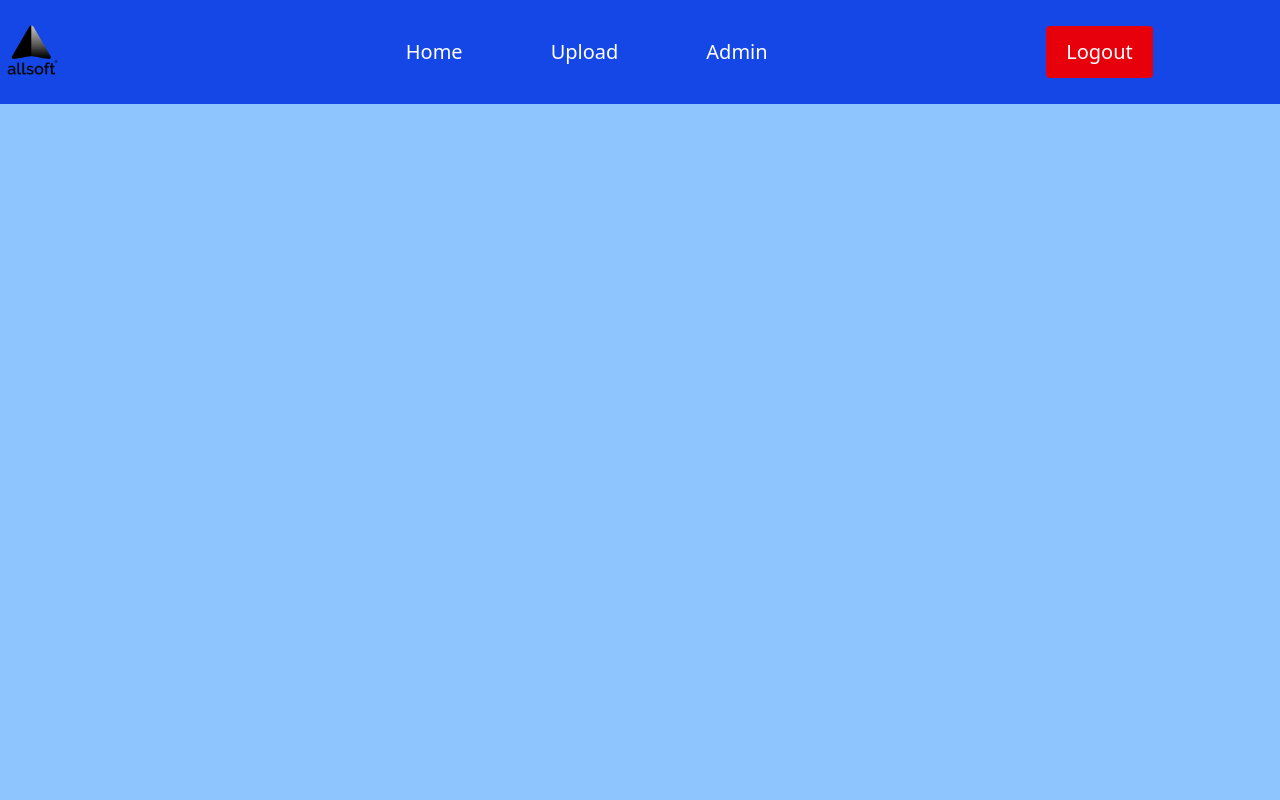
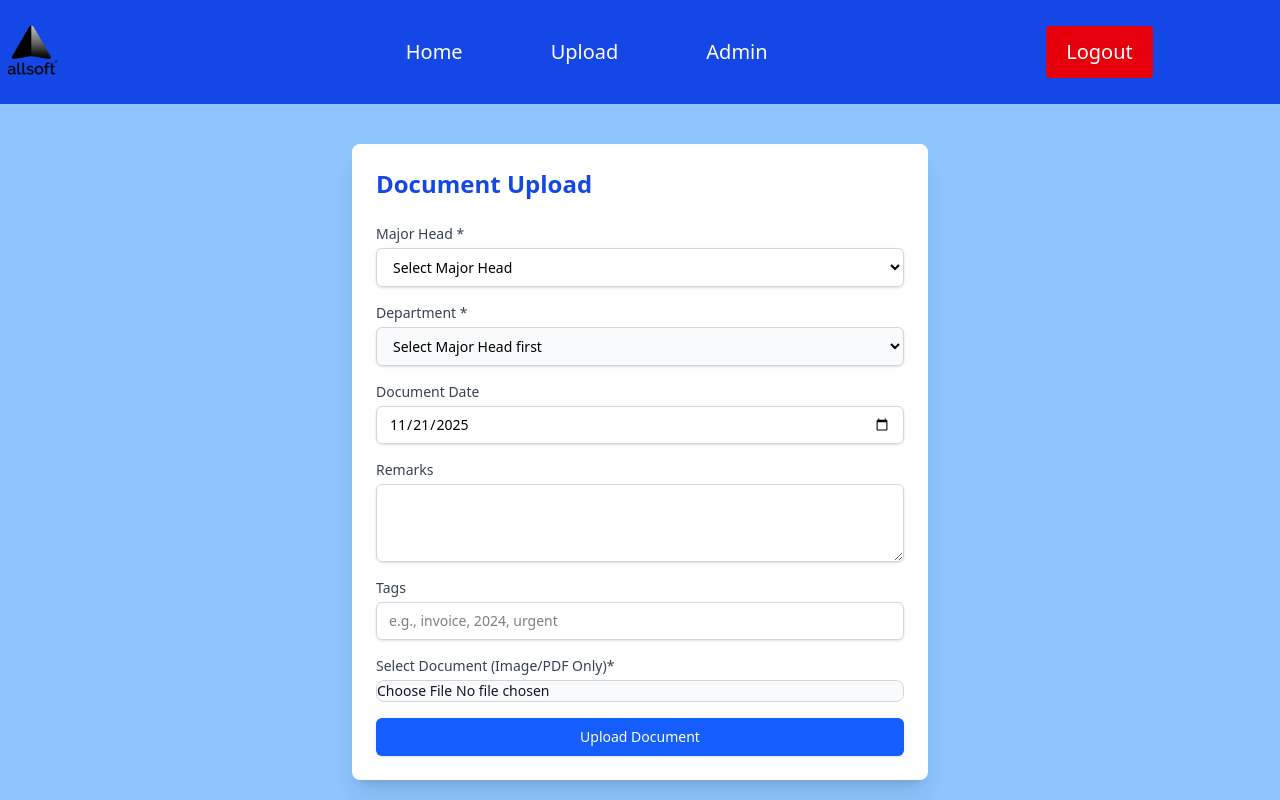
Before and after one commit to ayushtiwari77/ALLSOFT_Frontend_Assessment, a React (Vite) app: page /upload in a window 1280 px wide. Built offline with nearby package versions, Linux system fonts and the light colour scheme.

Commit message:
upload component and functionality created

```diff
--- a/src/components/DocumentDisplay.jsx
+++ b/src/components/DocumentDisplay.jsx
@@ -129,7 +129,7 @@ const DocumentDisplay = () => {
     return (
       <div
         key={document.document_id}
-        className="flex justify-between items-center p-4 border-b hover:bg-gray-50"
+        className="flex justify-between items-center p-4 border-b hover:bg-rose-300 bg-white "
       >
         <div className="flex-1 min-w-0">
           <p className="font-semibold text-blue-700 truncate">
--- a/src/pages/UploadPage.jsx
+++ b/src/pages/UploadPage.jsx
@@ -1,10 +1,302 @@
 import { useUserStore } from "../store/useUserStore";
 import Navbar from "../components/Navbar";
+import React, { useState } from "react";
+import axios from "../utils/axios";
+import toast from "react-hot-toast";
+
+const majorHeads = [
+  { value: "Professional", label: "Professional" },
+  { value: "Personal", label: "Personal" },
+];
+
+const minorHeadsData = {
+  Professional: [
+    { value: "Accounts", label: "Accounts" },
+    { value: "HR", label: "HR" },
+    { value: "IT", label: "IT" },
+    { value: "Finance", label: "Finance" },
+  ],
+  Personal: [
+    { value: "John", label: "John" },
+    { value: "Tom", label: "Tom" },
+    { value: "Emily", label: "Emily" },
+  ],
+};
 
 const UploadPage = () => {
+  const { user_id, token } = useUserStore();
+  const [formData, setFormData] = useState({
+    major_head: "",
+    minor_head: "",
+    document_date: new Date().toISOString().split("T")[0],
+    document_remarks: "",
+    tags: "",
+    file: null,
+  });
+  const [isLoading, setIsLoading] = useState(false);
+  const [message, setMessage] = useState("");
+
+  //HandleInputChange
+
+  const handleInputChange = (e) => {
+    const { name, value } = e.target;
+    setFormData((prev) => ({
+      ...prev,
+      [name]: value,
+    }));
+
+    //reset minor_head when major_head changes
+    if (name === "major_head") {
+      setFormData((prev) => ({
+        ...prev,
+        minor_head: "",
+      }));
+    }
+  };
+
+  const handleFileChange = (e) => {
+    const file = e.target.files[0];
+    setMessage("");
+
+    if (file) {
+      const allowedTypes = ["image/jpeg", "image/png", "application/pdf"];
+
+      if (!allowedTypes.includes(file.type)) {
+        setMessage("Error: Only JPEG, PNG, or PDF files are allowed.");
+        setFormData((prev) => ({ ...prev, file: null }));
+        toast.error(message);
+        return;
+      }
+
+      setFormData((prev) => ({ ...prev, file: file }));
+    }
+  };
+
+  const handleSubmit = async (e) => {
+    e.preventDefault();
+
+    if (!formData.file || !formData.major_head || !formData.minor_head) {
+      setMessage("Please fill all required fields and select a file.");
+      return;
+    }
+
+    setIsLoading(true);
+    setMessage("");
+
+    try {
+      //preparing the data object
+      const dataPayload = {
+        major_head: formData.major_head,
+        minor_head: formData.minor_head,
+        document_date: formData.document_date,
+        document_remarks: formData.document_remarks,
+        user_id: user_id || "Ayush",
+
+        tags: formData.tags
+          .split(",")
+          .map((tag) => tag.trim())
+          .filter((tag) => tag) // Remove empty tags
+          .map((tag) => ({ tag_name: tag })),
+      };
+
+      //creating form data
+
+      const form = new FormData();
+      form.append("file", formData.file);
+
+      form.append("data", JSON.stringify(dataPayload));
+
+      const response = await axios.post("/saveDocumentEntry", form, {
+        headers: {
+          "Content-Type": "multipart/form-data",
+          token: token,
+        },
+      });
+
+      toast.success("Document uploaded Successfully");
+      setMessage("Document uploaded succesfully");
+      setFormData({
+        major_head: "",
+        minor_head: "",
+        document_date: new Date().toISOString().split("T")[0], // Default to today
+        document_remarks: "",
+        tags: "",
+        file: null,
+      });
+    } catch (error) {
+      console.error("Upload Error:", error);
+      setMessage(
+        `Upload failed: ${error.response?.data?.message || "Server error"}`
+      );
+      toast.error(message);
+    } finally {
+      setIsLoading(false);
+    }
+  };
+
+  //dynamic dropdown logic
+  const minorHeadOptions = formData.major_head
+    ? minorHeadsData[formData.major_head]
+    : [];
+
   return (
-    <main className="min-h-screen w-screen bg-blue-300">
+    <main className="min-h-screen w-screen bg-blue-300 ">
       <Navbar />
+
+      <div className="max-w-xl mx-auto mt-10 p-6 bg-white rounded-lg shadow-xl">
+        <h2 className="text-2xl font-bold mb-6 text-blue-700">
+          Document Upload
+        </h2>
+
+        {message && (
+          <div
+            className={`p-3 mb-4 rounded ${
+              message.includes("Error") || message.includes("failed")
+                ? "bg-red-100 text-red-700"
+                : "bg-green-100 text-green-700"
+            }`}
+          >
+            {message}
+          </div>
+        )}
+
+        <form onSubmit={handleSubmit} className="space-y-4">
+          {/*  Major Head Dropdown */}
+          <div>
+            <label
+              htmlFor="major_head"
+              className="block text-sm font-medium text-gray-700"
+            >
+              Major Head *
+            </label>
+            <select
+              id="major_head"
+              name="major_head"
+              value={formData.major_head}
+              onChange={handleInputChange}
+              required
+              className="mt-1 block  pr-10 py-2 text-base border-gray-300 focus:outline-none focus:ring-blue-500 focus:border-blue-500 sm:text-sm  disabled:bg-gray-50 disabled:cursor-not-allowed  w-full pl-3   border  rounded-md shadow-sm "
+            >
+              <option value="">Select Major Head</option>
+              {majorHeads.map((head) => (
+                <option key={head.value} value={head.value}>
+                  {head.label}
+                </option>
+              ))}
+            </select>
+          </div>
+
+          {/* Minor Head Dynamic Dropdown */}
+          <div>
+            <label
+              htmlFor="minor_head"
+              className="block text-sm font-medium text-gray-700"
+            >
+              {formData.major_head === "Personal" ? "Name" : "Department"} *
+            </label>
+            <select
+              id="minor_head"
+              name="minor_head"
+              value={formData.minor_head}
+              onChange={handleInputChange}
+              required
+              disabled={!formData.major_head}
+              className="mt-1 block  pr-10 py-2 text-base border-gray-300 focus:outline-none focus:ring-blue-500 focus:border-blue-500 sm:text-sm  disabled:bg-gray-50 disabled:cursor-not-allowed  w-full pl-3   border  rounded-md shadow-sm   "
+            >
+              <option value="">
+                Select {formData.major_head ? "Minor Head" : "Major Head first"}
+              </option>
+              {minorHeadOptions.map((head) => (
+                <option key={head.value} value={head.value}>
+                  {head.label}
+                </option>
+              ))}
+            </select>
+          </div>
+
+          {/* Document Date */}
+          <div>
+            <label
+              htmlFor="document_date"
+              className="block text-sm font-medium text-gray-700"
+            >
+              Document Date
+            </label>
+            <input
+              type="date"
+              id="document_date"
+              name="document_date"
+              value={formData.document_date}
+              onChange={handleInputChange}
+              className="mt-1 block w-full pl-3 pr-3 py-2 border border-gray-300 rounded-md shadow-sm focus:ring-blue-500 focus:border-blue-500 sm:text-sm"
+            />
+          </div>
+
+          {/*  Remarks Text Field */}
+          <div>
+            <label
+              htmlFor="document_remarks"
+              className="block text-sm font-medium text-gray-700"
+            >
+              Remarks
+            </label>
+            <textarea
+              id="document_remarks"
+              name="document_remarks"
+              rows="3"
+              value={formData.document_remarks}
+              onChange={handleInputChange}
+              className="mt-1 block w-full pl-3 pr-3 py-2 border border-gray-300 rounded-md shadow-sm focus:ring-indigo-500 focus:border-indigo-500 sm:text-sm"
+            />
+          </div>
+
+          {/* Tags Field  */}
+          <div>
+            <label
+              htmlFor="tags"
+              className="block text-sm font-medium text-gray-700"
+            >
+              Tags
+            </label>
+            <input
+              type="text"
+              id="tags"
+              name="tags"
+              placeholder="e.g., invoice, 2024, urgent"
+              value={formData.tags}
+              onChange={handleInputChange}
+              className="mt-1 block w-full pl-3 pr-3 py-2 border border-gray-300 rounded-md shadow-sm focus:ring-indigo-500 focus:border-indigo-500 sm:text-sm"
+            />
+          </div>
+
+          {/* File Upload */}
+          <div>
+            <label
+              htmlFor="file"
+              className="block text-sm font-medium text-gray-700"
+            >
+              Select Document (Image/PDF Only)*
+            </label>
+            <input
+              type="file"
+              id="file"
+              name="file"
+              onChange={handleFileChange}
+              required
+              accept="image/jpeg, image/png, application/pdf"
+              className="mt-1 block w-full text-sm text-gray-900 border border-gray-300 rounded-lg cursor-pointer bg-gray-50 focus:outline-none"
+            />
+          </div>
+
+          <button
+            type="submit"
+            disabled={isLoading}
+            className="w-full py-2 px-4 border border-transparent rounded-md shadow-sm text-sm font-medium text-white bg-blue-600 hover:bg-blue-700 focus:outline-none focus:ring-2 focus:ring-offset-2 focus:ring-blue-500 disabled:bg-blue-400"
+          >
+            {isLoading ? "Uploading..." : "Upload Document"}
+          </button>
+        </form>
+      </div>
     </main>
   );
 };
```
Also changed, not shown: src/pages/AdminPage.jsx (+12 -8 lines).
